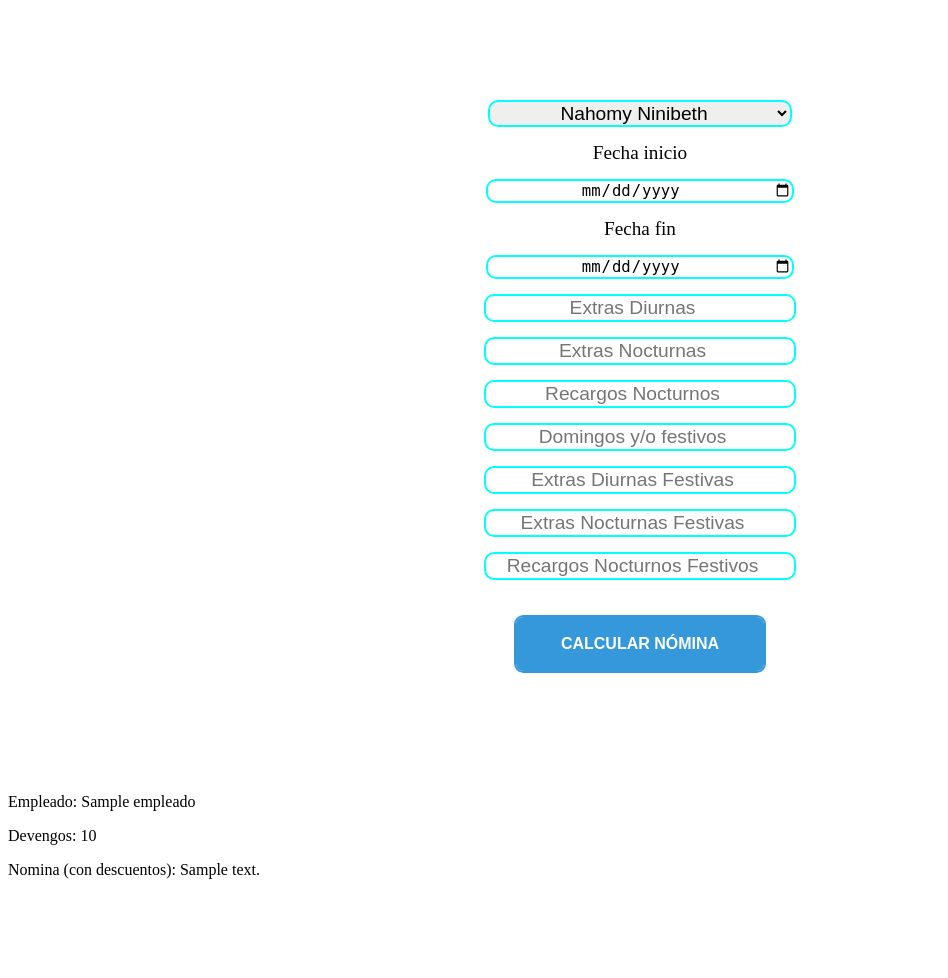
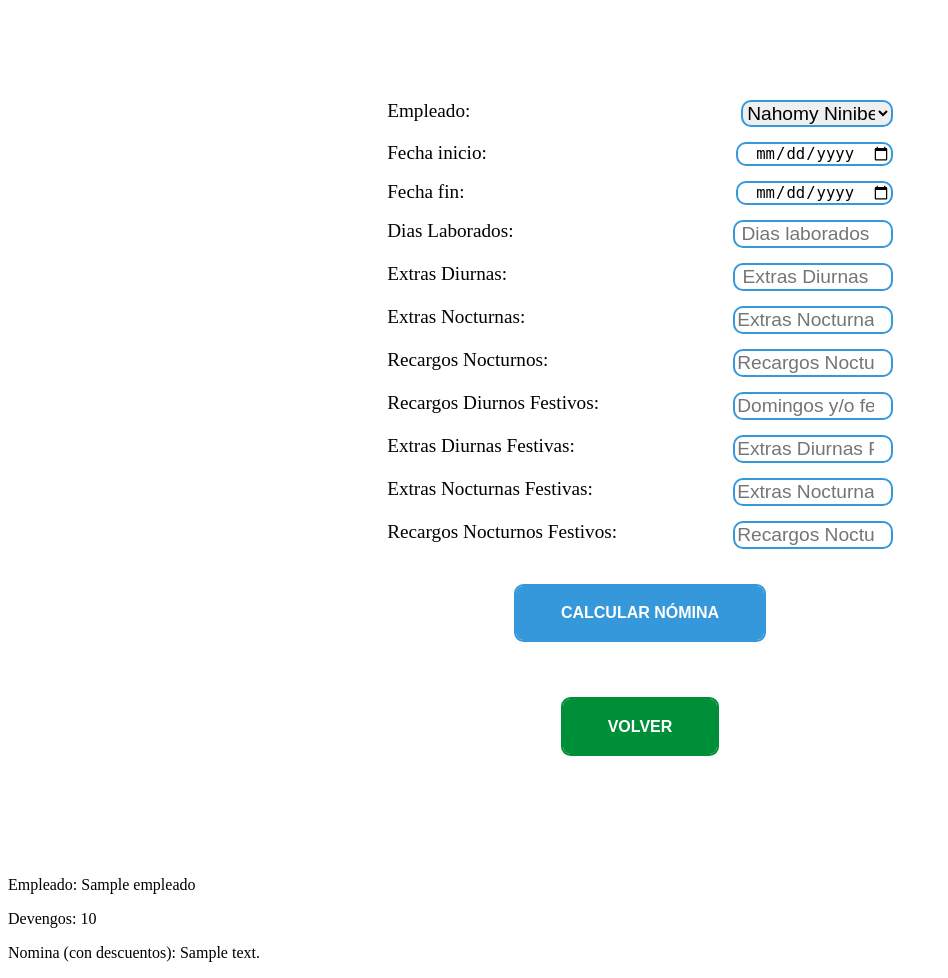
Before and after one commit to Jpyepes/nomina, a Django app: template nomina/core/templates/index.html in a window 1280 px wide. Shown: the whole page, without its empty margins (0-948 px from the left). Before the commit the page ends 879 px from the top, so only its background shows below. Run offline with Django 3.2, Linux system fonts and the light colour scheme; the template is opened without the code that fills it: most values are stand-ins (such as "Sample title", 1, 10 or a date in 2020).

Commit message:
Ajustes nomina y landing

```diff
--- a/nomina/core/static/css/style.css
+++ b/nomina/core/static/css/style.css
@@ -1,6 +1,6 @@
 .inputCalculo{
     border-radius: 10px;
-    border: 2px solid aqua;
+    border: 2px solid #3498db;
     text-align: center;
     width: 70%;
     font-size: larger;
@@ -17,12 +17,44 @@
     gap: 15px;
     align-items: center;
 }
+.divFlexRow{
+  display: flex;
+  flex-direction: row;
+  justify-content: space-between;
+  width: 50%;
+}
 @media (min-width: 900px) {
     .inputCalculo{
         width: 30%;
     }
 }
-/*Boton*/
+.containerLanding{
+  display: flex;
+  flex-wrap: wrap;
+  width: 80%;
+  height: fit-content;
+  margin: 5% auto;
+}
+#volverNomina{
+  border-color: #008f39;
+  box-shadow: 0 0 40px 40px #008f39 inset, 0 0 0 0 #008f39;
+}
+#volverNomina:hover{
+  color: black;
+  box-shadow: 0 0 10px 0 #008f39 inset, 0 0 10px 4px #008f39;
+}
+
+.msgExito{
+  color: white;
+  background-color: #00bb2d;
+  border-radius: 20px;
+  font-size: 20px;
+  padding: 8px;
+}
+
+
+
+/*----------------------------------------Boton----------------------------------------*/
 .btn {
     box-sizing: border-box;
     -webkit-appearance: none;
--- a/nomina/core/templates/index.html
+++ b/nomina/core/templates/index.html
@@ -11,6 +11,8 @@
 <body>
     <form method="POST" class="divFlex">
         {% csrf_token %}
+        <div class="divFlexRow">
+            <label for="empleado" class="labelInput">Empleado:</label>
             <select name="empleado" class="inputCalculo">
                 <option value="Nahomy Ninibeth">Nahomy Ninibeth</option>
                 <option value="Manuela Ospina">Manuela Ospina</option>
@@ -19,23 +21,57 @@
                 <option value="Carlos Alberto Gomez">Carlos Alberto Gomez</option>
                 <option value="Yuliana Arguello">Yuliana Arguello</option>
                 <option value="Miguel Angel Lopez">Miguel Angel Lopez</option>
+                <option value="Juan Pablo Yepes">Juan Pablo Yepes</option>
             </select>
-        <label for="fechaInicio" class="labelInput">Fecha inicio</label>
-        <input type="date" placeholder="Fecha inicio" name="fechaInicio" class="inputCalculo">
-        <label for="fechaFin" class="labelInput">Fecha fin</label>
-        <input type="date" placeholder="Fecha fin" name="fechaFin" class="inputCalculo">
-        <input type="number" step="0.01" placeholder="Extras Diurnas" name="extrasDiurnas" class="inputCalculo">
-        <input type="number" step="0.01" placeholder="Extras Nocturnas" name="extrasNocturnas" class="inputCalculo">
-        <input type="number" step="0.01" placeholder="Recargos Nocturnos" name="recargosNocturnos" class="inputCalculo">
-        <input type="number" step="0.01" placeholder="Domingos y/o festivos" name="festivos" class="inputCalculo">
-        <input type="number" step="0.01" placeholder="Extras Diurnas Festivas" name="extrasDF" class="inputCalculo">
-        <input type="number" step="0.01" placeholder="Extras Nocturnas Festivas" name="extrasNF" class="inputCalculo">
-        <input type="number" step="0.01" placeholder="Recargos Nocturnos Festivos" name="RNF" class="inputCalculo">
+        </div>
+        <div class="divFlexRow">
+            <label for="fechaInicio" class="labelInput">Fecha inicio:</label>
+            <input type="date" placeholder="Fecha inicio" name="fechaInicio" class="inputCalculo" required>
+        </div>
+        <div class="divFlexRow">
+            <label for="fechaFin" class="labelInput">Fecha fin:</label>
+            <input type="date" placeholder="Fecha fin" name="fechaFin" class="inputCalculo" required>
+        </div>
+        <div class="divFlexRow">
+            <label for="diasLaborados" class="labelInput">Dias Laborados:</label>
+            <input type="number" placeholder="Dias laborados" name="diasLaborados" class="inputCalculo" required>
+        </div>
+        <div class="divFlexRow">
+            <label for="extrasDiurnas" class="labelInput">Extras Diurnas:</label>
+            <input type="number" step="0.01" placeholder="Extras Diurnas" name="extrasDiurnas" class="inputCalculo" required>
+        </div>
+        <div class="divFlexRow">
+            <label for="extrasNocturnas" class="labelInput">Extras Nocturnas:</label>
+            <input type="number" step="0.01" placeholder="Extras Nocturnas" name="extrasNocturnas" class="inputCalculo" required>
+        </div>
+        <div class="divFlexRow">
+            <label for="recargosNocturnos" class="labelInput">Recargos Nocturnos:</label>
+            <input type="number" step="0.01" placeholder="Recargos Nocturnos" name="recargosNocturnos" class="inputCalculo" required>
+        </div>
+        <div class="divFlexRow">
+            <label for="festivos" class="labelInput">Recargos Diurnos Festivos:</label>
+            <input type="number" step="0.01" placeholder="Domingos y/o festivos" name="festivos" class="inputCalculo" required>
+        </div>
+        <div class="divFlexRow">
+            <label for="extrasDF" class="labelInput">Extras Diurnas Festivas:</label>
+            <input type="number" step="0.01" placeholder="Extras Diurnas Festivas" name="extrasDF" class="inputCalculo" required>
+        </div>
+        <div class="divFlexRow">
+            <label for="extrasNF" class="labelInput">Extras Nocturnas Festivas:</label>
+            <input type="number" step="0.01" placeholder="Extras Nocturnas Festivas" name="extrasNF" class="inputCalculo" required>
+        </div>
+        <div class="divFlexRow">
+            <label for="RNF" class="labelInput">Recargos Nocturnos Festivos:</label>
+            <input type="number" step="0.01" placeholder="Recargos Nocturnos Festivos" name="RNF" class="inputCalculo" required>
+        </div>
         <button type="submit" class="btn third">Calcular Nómina</button>
+        <a class="btn third" id="volverNomina" href="{% url 'landing' %}">Volver</a>
     </form>
+    {% if empleado %}
         <p>Empleado: {{empleado}}</p>
         <p>Devengos: {{total}}</p>
         <p>Nomina (con descuentos): {{descuento}}</p>
+    {%endif%}
     <p>{{msgError}}</p>
 </body>
 </html>
--- a/nomina/nomina/urls.py
+++ b/nomina/nomina/urls.py
@@ -18,5 +18,7 @@ from django.urls import path
 from core import views as coreViews
 urlpatterns = [
     path('admin/', admin.site.urls),
-    path('', coreViews.form, name='form'),
+    path('', coreViews.landing, name='landing'),
+    path('calcularNomina/', coreViews.form, name='form'),
+    path('crearEmpleado/', coreViews.crearEmpleado, name='crearEmpleado'),
 ]
```
Also changed, not shown: nomina/core/templates/crearEmpleado.html (added, +37 -0 lines), nomina/core/templates/landing.html (added, +18 -0 lines), nomina/core/views.py (+24 -7 lines), nomina/db.sqlite3. Lines whose indentation alone changed are shown as unchanged.
